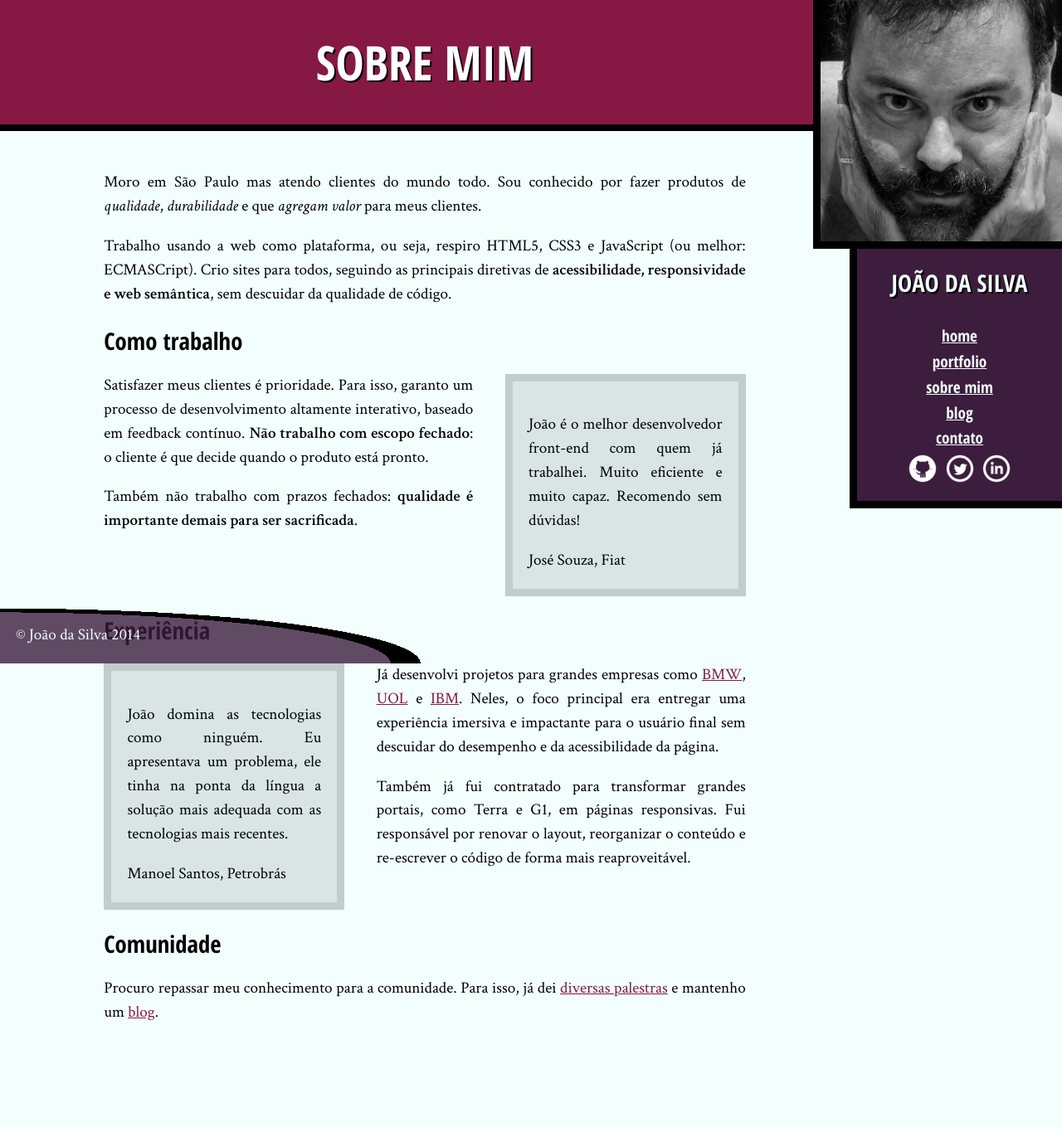
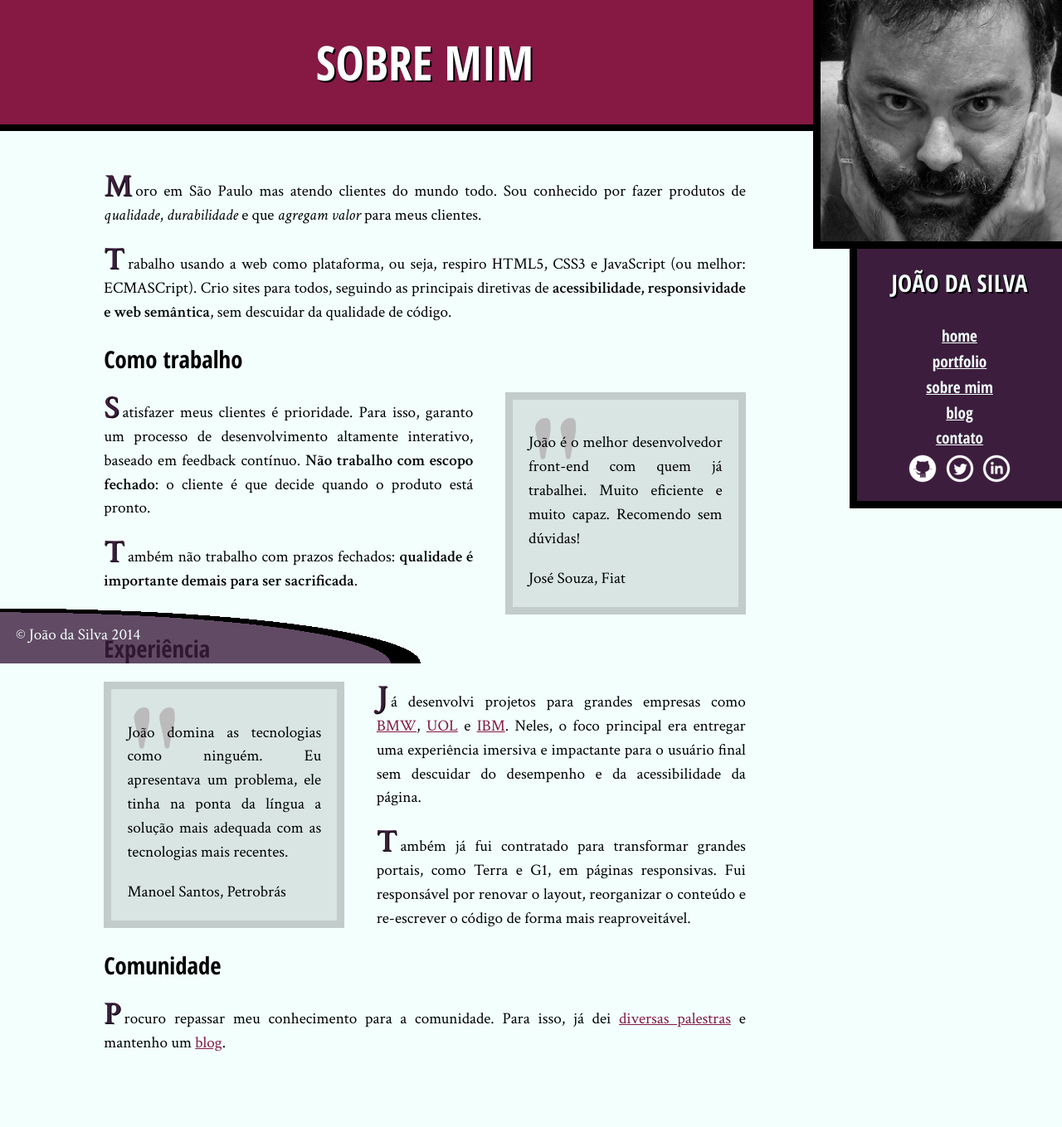
Before and after one commit to antonioiagolg/curso-alura, a web app: file html5-css3-II/bio.html in a window 1280 px wide. Shown: the top 1359 px of the page at 83% size. Before the commit the page ends 1231 px from the top, so only its background shows below. Run offline with its HTML, style and script files only (its server is not run), Linux system fonts and the light colour scheme.

Commit message:
Adicionando tooltips com after e before

```diff
--- a/html5-css3-II/bio.html
+++ b/html5-css3-II/bio.html
@@ -17,14 +17,14 @@
             <p>Moro em São Paulo mas atendo clientes do mundo todo. Sou conhecido por fazer produtos de <em>qualidade</em>, <em>durabilidade</em> e que <em>agregam valor</em> para meus clientes.</p>
             <p>Trabalho usando a web como plataforma, ou seja, respiro HTML5, CSS3 e JavaScript (ou melhor: ECMASCript). Crio sites para todos, seguindo as principais diretivas de <strong>acessibilidade, responsividade e web semântica</strong>, sem descuidar da qualidade de código.</p>
             <h2 class="subtitulo-texto">Como trabalho</h2>
-            <blockquote class="citacao-bio fiat" tabindex="1">
+            <blockquote class="citacao-bio" tabindex="1">
                 <p>João é o melhor desenvolvedor front-end com quem já trabalhei. Muito eficiente e muito capaz. Recomendo sem dúvidas!</p>
                 <cite>José Souza, Fiat</cite>
             </blockquote>
             <p>Satisfazer meus clientes é prioridade. Para isso, garanto um processo de desenvolvimento altamente interativo, baseado em feedback contínuo. <strong>Não trabalho com escopo fechado</strong>: o cliente é que decide quando o produto está pronto.</p>
             <p>Também não trabalho com prazos fechados: <strong>qualidade é importante demais para ser sacrificada</strong>.</p>
             <h2 class="subtitulo-texto">Experiência</h2>
-            <blockquote class="citacao-bio petrobras" tabindex="1">
+            <blockquote class="citacao-bio" tabindex="1">
                 <p>João domina as tecnologias como ninguém. Eu apresentava um problema, ele tinha na ponta da língua a solução mais adequada com as tecnologias mais recentes.</p>
                 <cite>Manoel Santos, Petrobrás</cite>
             </blockquote>
@@ -48,17 +48,17 @@
         </nav>
         <ul class="icones-redes-sociais">
             <li>
-                <a href="https://github.com/joaodasilva" class="github">
+                <a href="https://github.com/joaodasilva" class="github" data-tooltip="Veja meus projetos opensource">
                     Github
                 </a>
             </li>
             <li>
-                <a href="https://twitter.com/joaodasilva" class="twitter">
+                <a href="https://twitter.com/joaodasilva" class="twitter" data-tooltip="Siga-me no twitter">
                     Twitter
                 </a>
             </li>
             <li>
-                <a href="https://br.linkedin.com/pub/joão-da-silva/32/4/508" class="linkedin">
+                <a href="https://br.linkedin.com/pub/joão-da-silva/32/4/508" class="linkedin" data-tooltip="Siga-me no LinkedIn">
                     LinkedIn
                 </a>
             </li>
--- a/html5-css3-II/css/bio.css
+++ b/html5-css3-II/css/bio.css
@@ -28,3 +28,24 @@
     box-shadow: 0 0 0 9999px rgba(0,0,0,.8);
     transform: rotate(-5deg) scale(1.2);
 }
+
+.container > p::first-letter {
+    font-size: 2em;
+    color: #3c1d3d;
+    text-shadow: 1px 1px black;
+    font-weight: bold;
+    margin-right: .2ch;
+    line-height: 1;
+}
+
+.citacao-bio::before {
+    font-size: 10em;
+    content: '"';
+    position: absolute;
+    color: #bbb;
+    line-height: .8;
+}
+
+.citacao-bio p {
+    position: relative;
+}
```
Also changed, not shown: html5-css3-II/css/site.css (+28 -1 lines).
